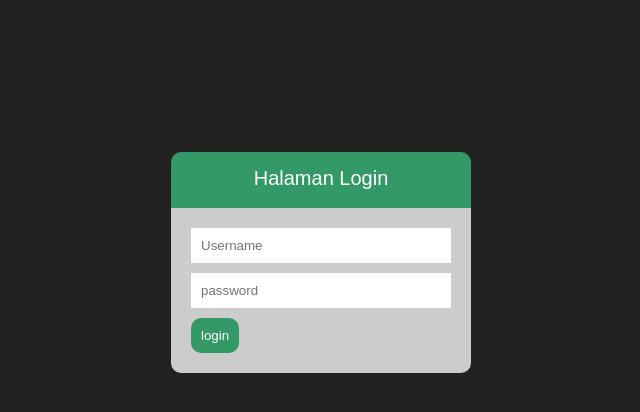
After one commit to RachmanForniandi/myweb, a PHP site: page /login.php in a window 1280 px wide. The commit adds this page. Shown: the top 412 px of the page, without its empty margins (319-959 px from the left). Run offline with PHP 8.4, Linux system fonts and the light colour scheme.

Commit message:
front-end halaman login

```diff
--- a/index.php
+++ b/index.php
@@ -97,7 +97,7 @@
 			</div>
 
 			<div id="footer">
-				bagian footer
+				Copyright 2017-Rachman Forniandi. Credits for Yukcoding Beta.
 			</div>
 		</div>
 	</body>
--- /dev/null
+++ b/login.php
@@ -0,0 +1,79 @@
+<!DOCTYPE html>
+<html>
+	<head>
+		<title>Halaman Login</title>
+		<style type="text/css">
+			body{
+				font-family: arial;
+				font-size: 14px;
+				background-color: #222;
+			}
+
+			#utama{
+				width: 300px;
+				margin: 0 auto;
+				margin-top: 12%;
+			}
+
+			#judul{
+				padding: 15px;
+				text-align: center;
+				color: #fff;
+				font-size: 20px;
+				background-color: #339966;
+				border-top-right-radius: 10px;
+				border-top-left-radius: 10px;
+				border-bottom: 3px solid #339966;
+			}
+
+			#inputan{
+				background-color: #ccc;
+				padding: 20px;
+				border-bottom-right-radius: 10px;
+				border-bottom-left-radius: 10px;
+			}
+
+			input{
+				padding: 10px;
+				border: 0;
+			}
+
+			.lg{
+				width: 240px;
+			}
+
+			.btn{
+				background-color: #339966;
+				border-radius: 10px;
+				color: #fff;
+			}
+
+			.btn:hover{
+				background-color: #339966;
+				cursor: pointer;
+			}
+
+		</style>
+	</head>
+	<body>
+			<div id="utama">
+				<div id="judul">
+					Halaman Login
+				</div>
+
+				<div id="inputan">
+					<form action="" method="POST">
+						<div>
+							<input type="text" name="user" placeholder="Username" class="lg">
+						</div>
+						<div style="margin-top: 10px;">
+							<input type="password" name="pass" placeholder="password" class="lg">
+						</div>
+						<div style="margin-top: 10px;">
+							<input type="submit" name="Login" value="login" class="btn">
+						</div>
+					</form>
+				</div>
+			</div>
+	</body>
+</html>
```
